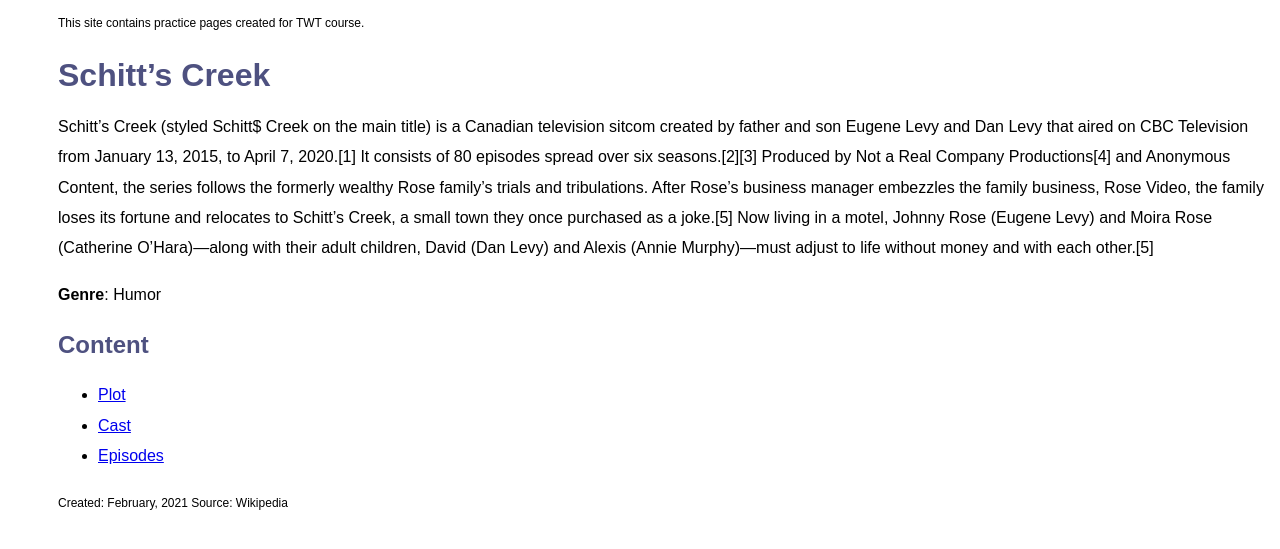
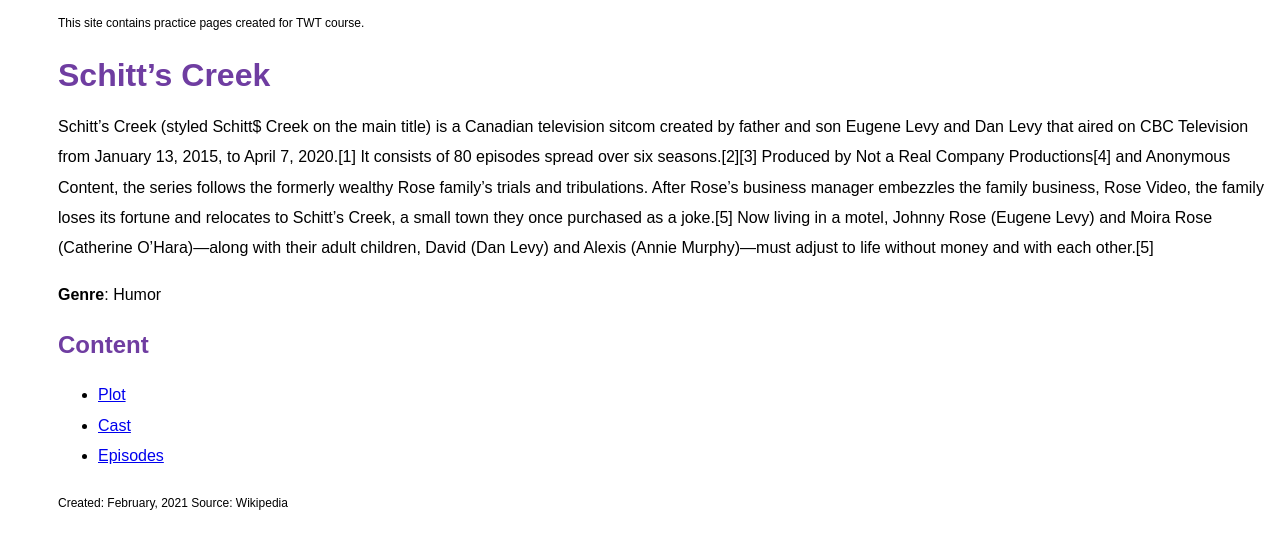
Before and after one commit to skalgutkar/Playground, a Jekyll site: the page built from index.md, in a window 1280 px wide. Shown: the top 549 px of the page. Built offline with Jekyll 4.4.1, drawn with Linux system fonts in a browser that asks for light colours.

Commit message:
Update style.css

```diff
--- a/assets/css/style.css
+++ b/assets/css/style.css
@@ -1,4 +1,4 @@
-h1, h2, h3, h4, h5, h6 {color:#4e5180;}
+h1, h2, h3, h4, h5, h6 {color:#6f3da1;}
 
 hr {
   display: block;
```
